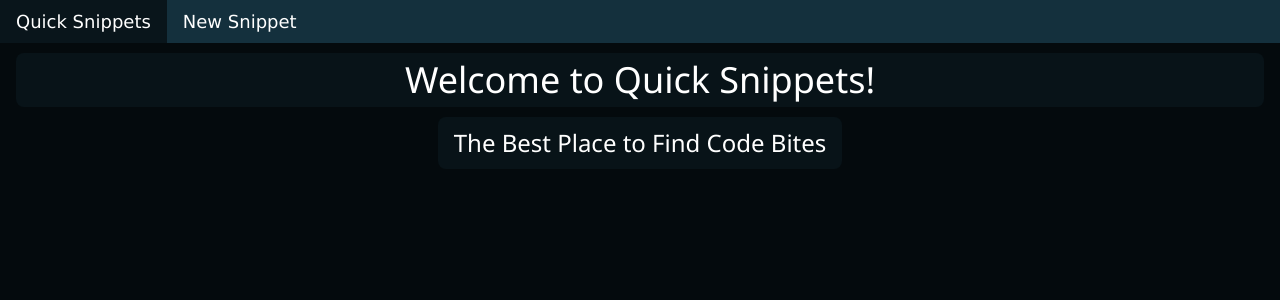
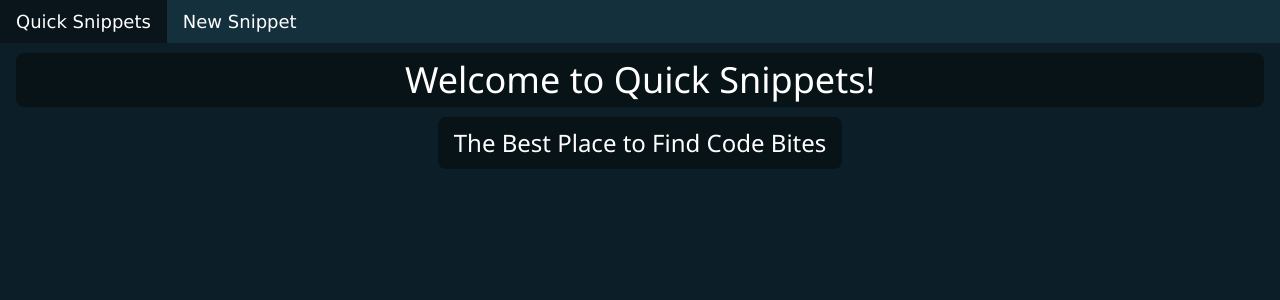
Before and after one commit to mordy-python/Quick-Snippets-Hackathon, a Flask app: page / in a window 1280 px wide. Shown: the top 300 px of the page. Run offline with Flask 2, Linux system fonts and the light colour scheme; data that the repository does not hold is empty.

Commit message:
Changed styling

```diff
--- a/static/styles.css
+++ b/static/styles.css
@@ -10,7 +10,7 @@
 .w3-theme-d5 {color:#fff !important; background-color:#040a0d !important}
 
 .w3-theme-light {color:#000 !important; background-color:#eaf3f8 !important}
-.w3-theme-dark {color:#fff !important; background-color:#040a0d !important}
+.w3-theme-dark {color:#fff !important; background-color:hsl(200, 53%, 10%) !important}
 .w3-theme-action {color:#fff !important; background-color:#040a0d !important}
 
 .w3-theme {color:#fff !important; background-color:#09151b !important}
--- a/templates/index.html
+++ b/templates/index.html
@@ -7,7 +7,7 @@
 
   .snippets>ul {
     display: grid;
-    grid-template-columns: repeat(auto-fit, minmax(320px, 1fr));
+    grid-template-columns: repeat(auto-fit, minmax(20%, 1fr));
     grid-gap: 1rem;
   }
 </style>
```
